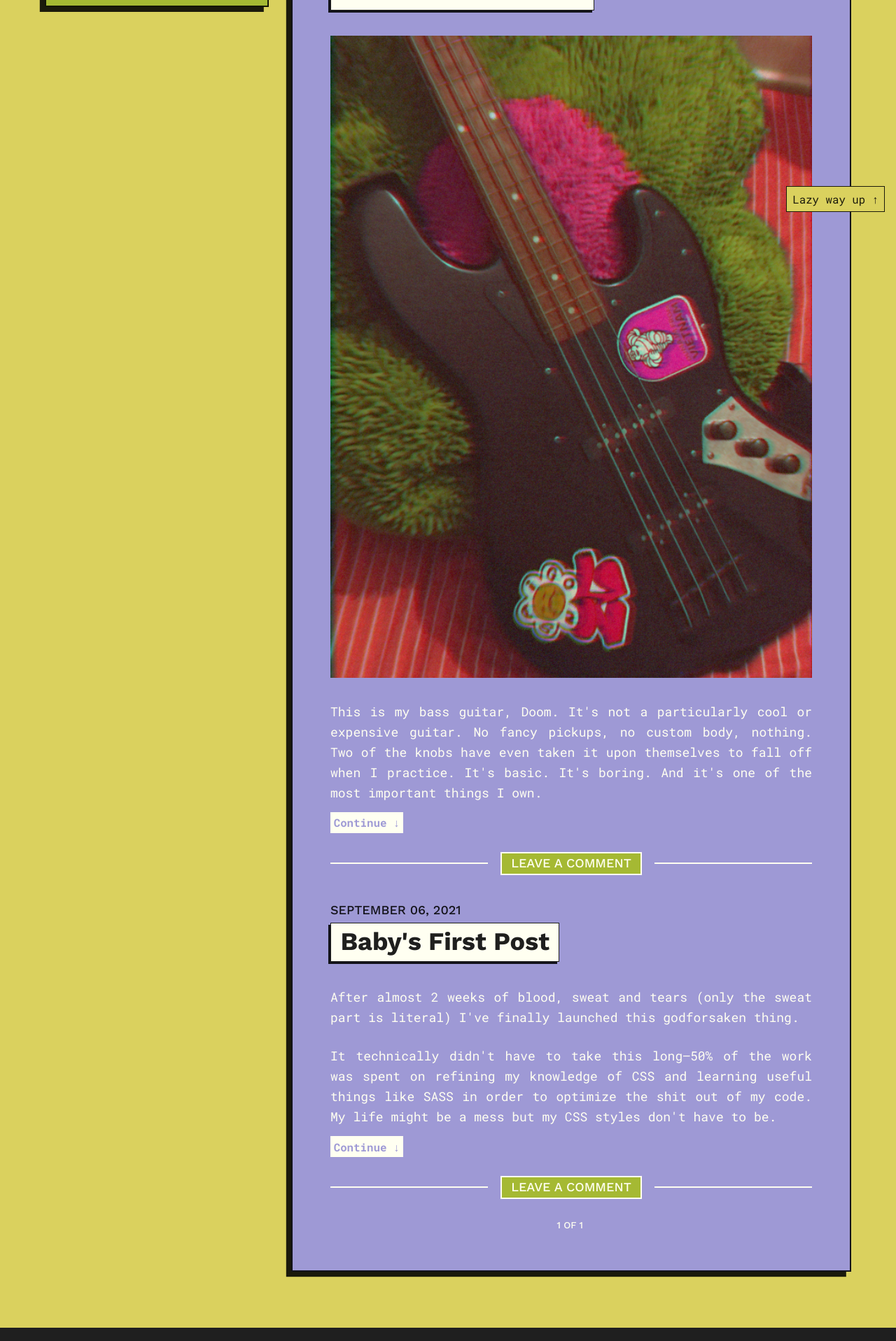
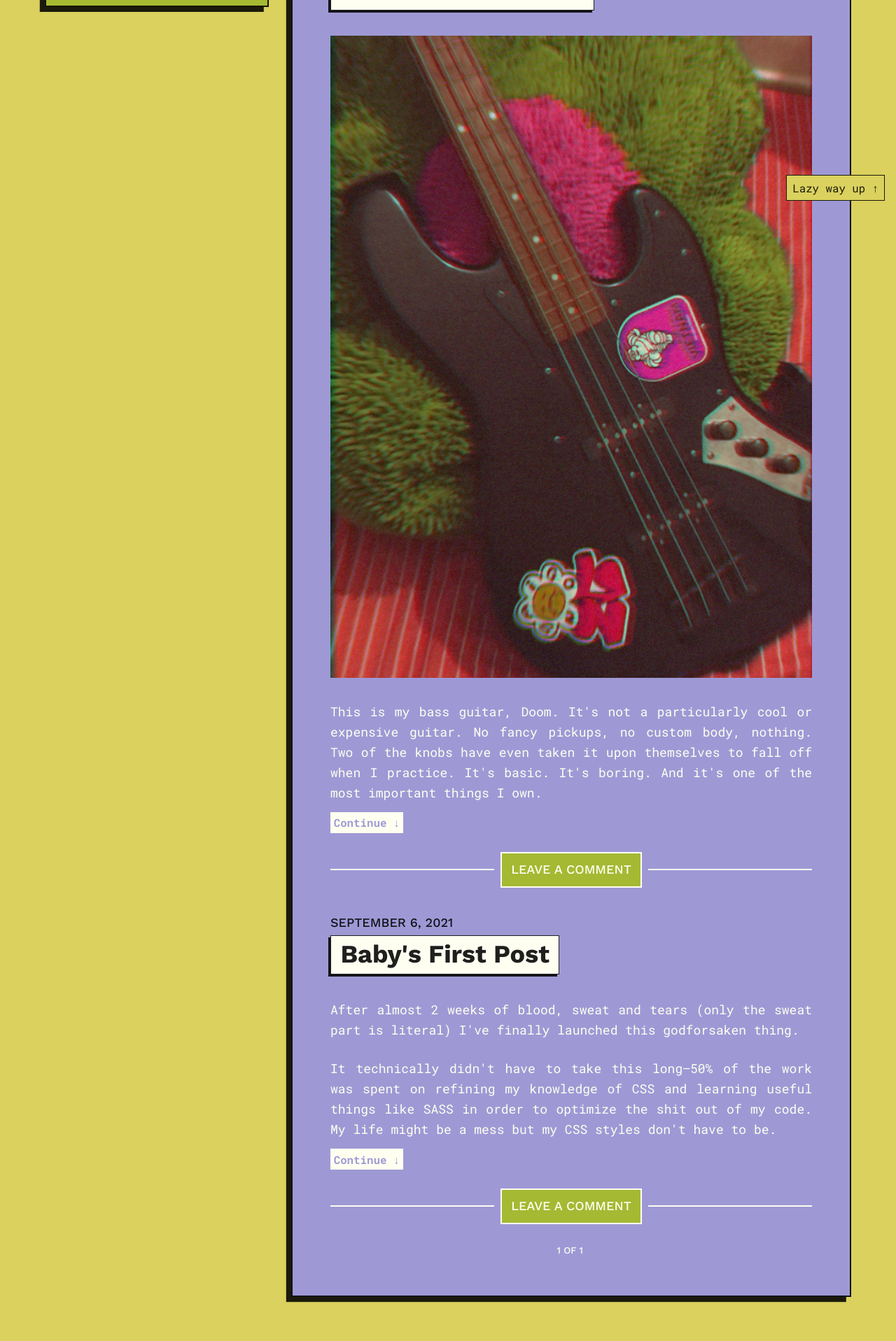
Before and after one commit to eggsrepos/brainsoup, a Jekyll site: the page built from blog/index.html, in a window 1280 px wide. Shown: the part 581-2498 px from the top of the page at 70% size. Built offline with Jekyll 4.4.1, drawn with Linux system fonts in a browser that asks for light colours; the list of posts is cut into pages by our own code.

Commit message:
fixed back to top button

```diff
--- a/blog/index.html
+++ b/blog/index.html
@@ -6,7 +6,7 @@
   {% for post in paginator.posts %}
   <article class="blog-post">
       <div class="blog-post__header">
-        <div class="blog-post__time">{{ post.date  | date: '%B %d, %Y' }}</div>
+        <div class="blog-post__time">{{ post.date  | date: '%B %-d, %Y' }}</div>
         <a href="{{ post.url }}">
           <h1 class="blog-post__title">{{ post.title }}</h1>
         </a>
--- a/css/main.css
+++ b/css/main.css
@@ -933,7 +933,7 @@
 .liner {
   display: flex;
   align-items: flex-start;
-  gap: 1em;
+  gap: var(--space-2xs);
 }
 
 .liner:before, .liner:after {
@@ -946,6 +946,7 @@
 
 .liner a {
   padding-inline: var(--space-xs);
+  padding-block: var(--space-2xs);
   border: 2px solid #fffff1;
   font-family: 'Work Sans', sans-serif;
   font-weight: 500;
@@ -1046,7 +1047,7 @@
   border: 1px solid #000000e0;
   padding: 0.3em 0.5em;
   position: fixed;
-  bottom: 1rem;
+  bottom: 2rem;
   right: 1rem;
   z-index: 1;
 }
--- a/sass/_components.scss
+++ b/sass/_components.scss
@@ -395,7 +395,7 @@
 .liner {
   display: flex;
   align-items: flex-start;
-  gap: 1em;
+  gap: var(--space-2xs);
 
   &:before, &:after {
     content: '';
@@ -407,6 +407,7 @@
 
   a {
   padding-inline: var(--space-xs);
+  padding-block: var(--space-2xs);
   border: 2px solid $lightcolor;
   @include accentfont (uppercase, 500);
   background-image: linear-gradient(90deg, $accentcolor2 50%, $lightcolor 50%);
@@ -520,7 +521,7 @@
   border: 1px solid $darkcolor;
   padding: 0.3em 0.5em;
   position: fixed;
-  bottom: 1rem;
+  bottom: 2rem;
   right: 1rem;
   z-index: 1;
 }
```
